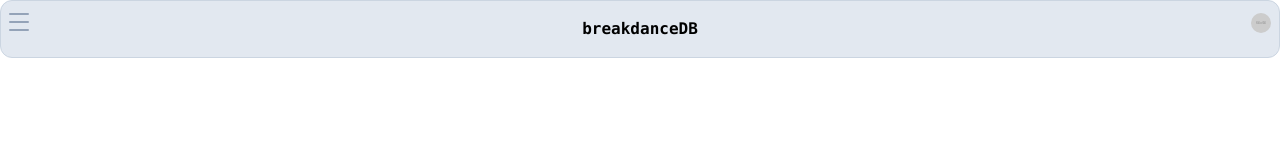
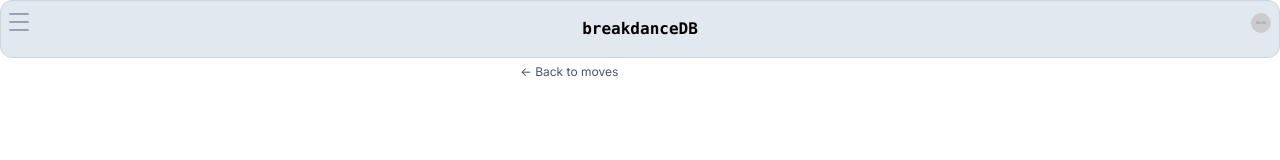
Before and after one commit to volaix/breakdancedb, a Next.js app: page /learnmoves/move in a window 1280 px wide. Shown: the top 160 px of the page. Built offline with nearby package versions, Linux system fonts and the light colour scheme.

Commit message:
added back button

```diff
--- a/src/app/learnmoves/move/page.tsx
+++ b/src/app/learnmoves/move/page.tsx
@@ -103,6 +103,15 @@ const RenderTable = () => {
     <section className="body-font text-gray-600">
       <div className="container mx-auto max-w-se px-5 py-24">
         <div className="mb-8 flex w-full flex-col text-center">
+          <Link
+            className="fixed top-16 text-xs"
+            href={{ pathname: '/learnmoves/' }}
+          >
+            <button
+            >
+              {`<- Back to moves`}
+            </button>
+          </Link>
           <h1 className="title-font mb-2 text-3xl font-medium text-gray-900 sm:text-4xl dark:text-white">
             {move?.displayName}
           </h1>
```
